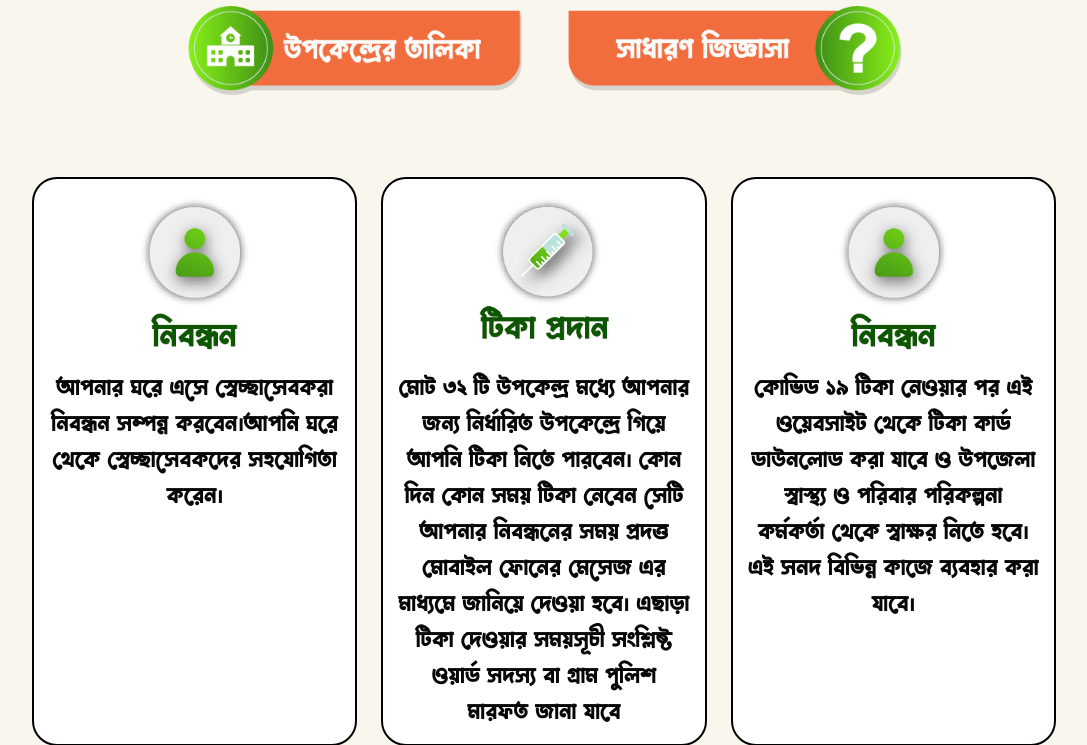
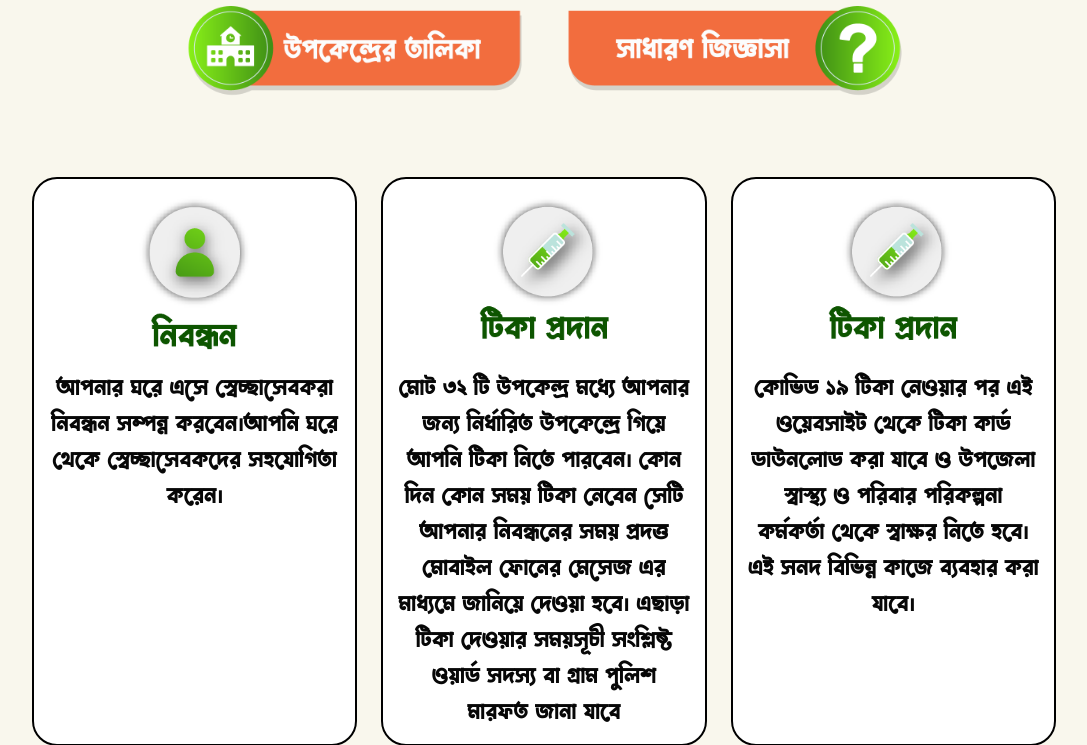
Before and after one commit to safiul-dev/vaccine-website, a PHP site: page / in a window 1280 px wide. Shown: the part 1003-1748 px from the top of the page, without its empty margins (96-1183 px from the left). Run offline with PHP 8.4, Linux system fonts and the light colour scheme; some libraries are stand-ins or nearby versions.

Commit message:
registration page varify complete

```diff
--- a/assest/css/card_style.css
+++ b/assest/css/card_style.css
@@ -1,3 +1,4 @@
+@import url(../fonts/stylesheet.css);
 * {
     padding: 0;
     margin: 0;
--- a/index.php
+++ b/index.php
@@ -234,7 +234,7 @@
                     <div class="col-12 sing_3box  col-sm-12 col-md-4 col-lg-4">
                         <div class="box_content_area_img">
                             <div class="imgage_area">
-                                <img src="assest/img/covid/register.png" alt="">
+                                <img src="assest/img/covid/vachine.png" alt="">
                             </div>
                             <div class="img_contneet_box">
                                 <p>কোভিড ১৯ টিকা নেওয়ার পর এই ওয়েবসাইট থেকে টিকা কার্ড ডাউনলোড করা যাবে ও উপজেলা
--- a/titkaCard.php
+++ b/titkaCard.php
@@ -282,7 +282,7 @@
                     <p>উপজেলা পরিষদ ও উপজেলা স্বাস্থ্য ও পরিবার পরিকল্পনা অফিস</p>
                 </div>
                 <div class="bottom-left-image">
-                    <img src="./assest/img/download.png" alt="">
+                    <img src="assest/img/download.png" alt="">
                 </div>
             </div>
         </div>
```
